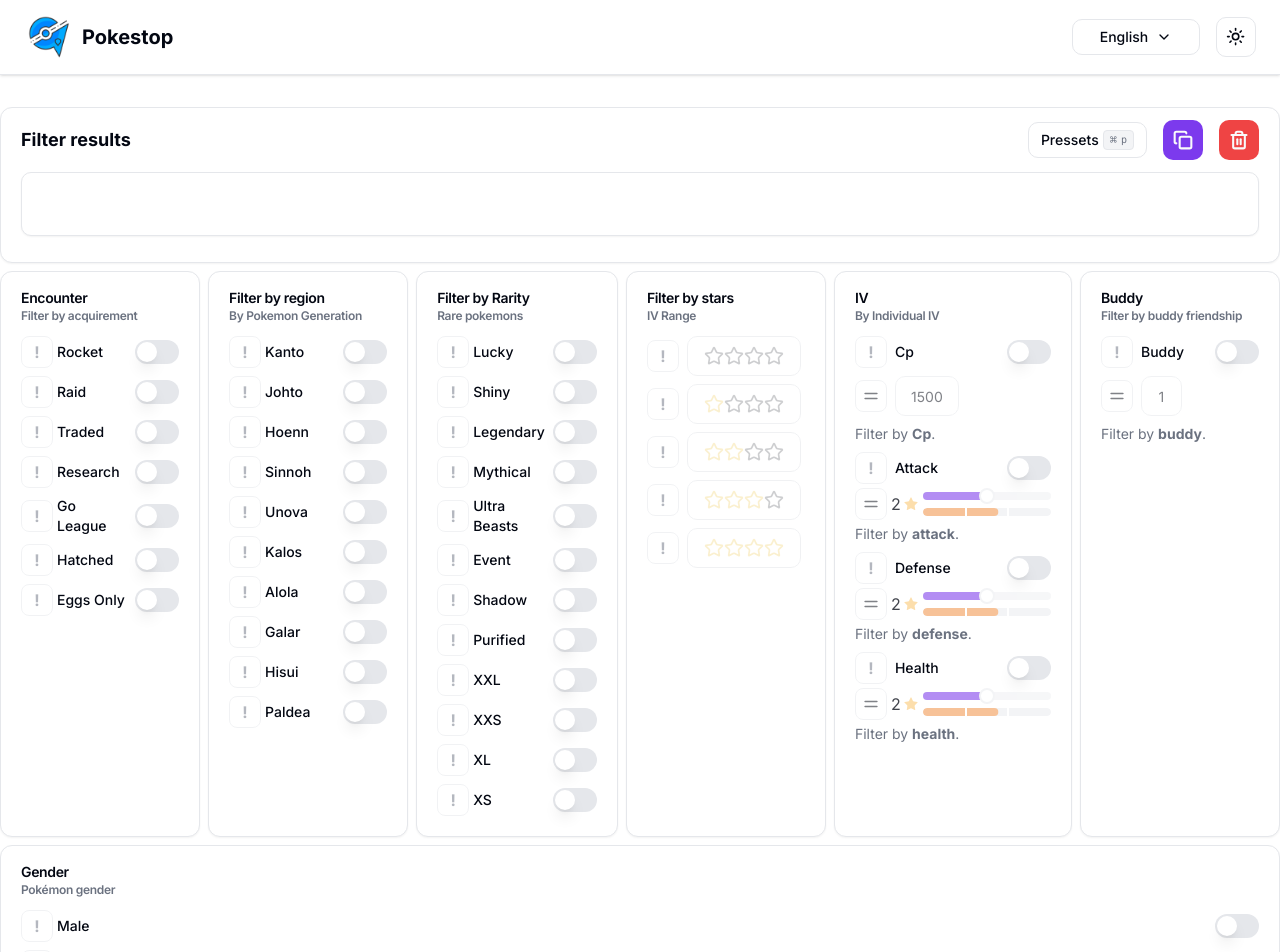
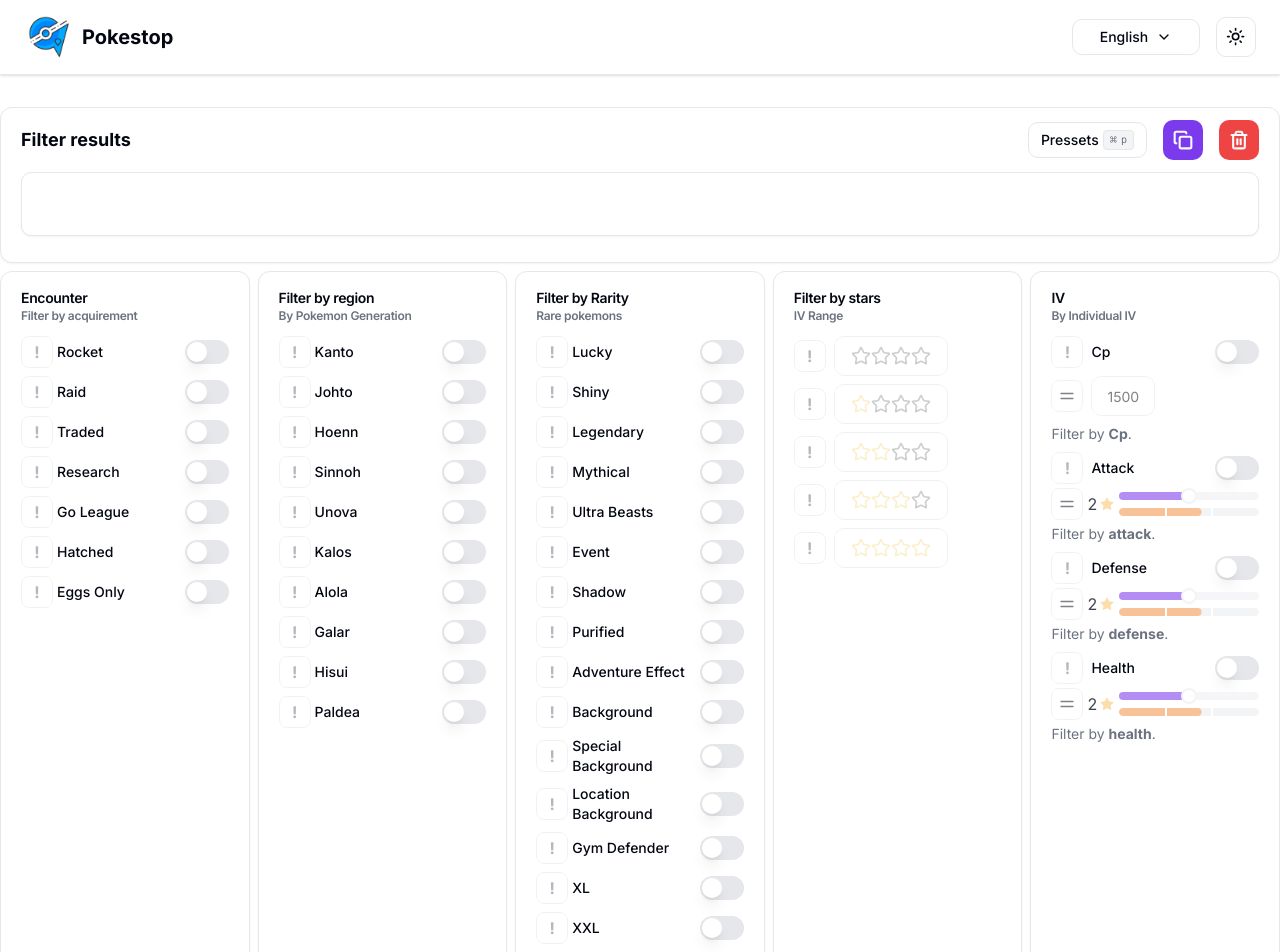
Before and after one commit to gugacarbo/pokestop, a Next.js app: page /en/filter in a window 1280 px wide. Shown: the top 952 px of the page. Built offline with nearby package versions, Linux system fonts and the light colour scheme.

Commit message:
more tags

```diff
--- a/locales/en/filters.json
+++ b/locales/en/filters.json
@@ -176,6 +176,26 @@
                 "name": "Ultra Beasts",
                 "value": "ultrabeasts"
             },
+            "adventureeffect": {
+                "name": "Adventure Effect",
+                "value": "adventureeffect"
+            },
+            "background": {
+                "name": "Background",
+                "value": "background"
+            },
+            "specialbackground": {
+                "name": "Special Background",
+                "value": "specialbackground"
+            },
+            "locationbackground": {
+                "name": "Location Background",
+                "value": "locationbackground"
+            },
+            "defender": {
+                "name": "Gym Defender",
+                "value": "defender"
+            },
             "xl": {
                 "name": "XL",
                 "value": "xl"
@@ -198,15 +218,18 @@
             "subtitle": "Pokémon gender",
             "male": {
                 "name": "Male",
-                "value": "male"
+                "value": "male",
+                "note": false
             },
             "female": {
                 "name": "female",
-                "value": "female"
+                "value": "female",
+                "note": false
             },
             "genderunknown": {
                 "name": "Unknown",
-                "value": "genderunknown"
+                "value": "genderunknown",
+                "note": false
             }
         }
     }
--- a/locales/pt-br/filters.json
+++ b/locales/pt-br/filters.json
@@ -191,6 +191,26 @@
       "xxs": {
         "name": "XXS",
         "value": "xxs"
+      },
+      "adventureeffect": {
+        "name": "Efeito Aventura",
+        "value": "efeitoaventura"
+      },
+      "background": {
+        "name": "Fundo",
+        "value": "fundo"
+      },
+      "defender": {
+        "name": "Defensor do Ginásio",
+        "value": "defensor"
+      },
+      "locationbackground": {
+        "name": "Plano de fundo da localização",
+        "value": "localizaçãofundo"
+      },
+      "specialbackground": {
+        "name": "Antecedentes Especiais",
+        "value": "fundoespecial"
       }
     },
     "gender": {
--- a/src/features/search-filter/filter-card.tsx
+++ b/src/features/search-filter/filter-card.tsx
@@ -16,7 +16,7 @@ function FilterCard({
   const t = useTranslations("filters");
 
   return (
-    <Card className="flex-1">
+    <Card className="flex-1 min-w-52 max-w-sm">
       <CardHeader className="flex-col space-y-0 pb-3">
         <CardTitle className="text-sm">
           {/* @ts-ignore */}
--- a/src/features/search-filter/schemas/search-filter-schema.ts
+++ b/src/features/search-filter/schemas/search-filter-schema.ts
@@ -72,10 +72,15 @@ const rarityFilterSchema = z.object({
   costume: booleanSchema,
   shadow: booleanSchema,
   purified: booleanSchema,
+  adventureeffect: booleanSchema,
+  background: booleanSchema,
+  specialbackground: booleanSchema,
+  locationbackground: booleanSchema,
+  defender: booleanSchema,
+  xl: booleanSchema,
   xxl: booleanSchema,
+  xs: booleanSchema,
   xxs: booleanSchema,
-  xl: booleanSchema,
-  xs: booleanSchema,
 });
 
 // ? Gender Filter
@@ -85,12 +90,25 @@ const genderFilterSchema = z.object({
   genderunknown: booleanSchema,
 });
 
+//? Evolve Filter
+const evolutionFilterSchema = z.object({
+  evolve: booleanSchema,
+  evolvenew: booleanSchema,
+  item: booleanSchema,
+  tradeevolve: booleanSchema,
+  evolvequest: booleanSchema,
+  fusion: booleanSchema,
+  megaevolve: booleanSchema,
+  megaevolve2: booleanSchema,
+});
+
 //| Tags Filter
 const tagsFilterSchema = z.object({
   region: regionFilterSchema,
   acquirement: acquirementFilterSchema,
   rarity: rarityFilterSchema,
   gender: genderFilterSchema,
+  evolution: evolutionFilterSchema,
 });
 
 // * All Filters
@@ -264,6 +282,26 @@ export const defaultValues: SearchFilter = searchFilterSchema.parse({
         value: false,
         not: false,
       },
+      adventureeffect: {
+        value: false,
+        not: false,
+      },
+      background: {
+        value: false,
+        not: false,
+      },
+      specialbackground: {
+        value: false,
+        not: false,
+      },
+      locationbackground: {
+        value: false,
+        not: false,
+      },
+      defender: {
+        value: false,
+        not: false,
+      },
 
       xxl: {
         value: false,
@@ -296,5 +334,39 @@ export const defaultValues: SearchFilter = searchFilterSchema.parse({
         not: false,
       },
     },
+    evolution: {
+      evolve: {
+        value: false,
+        not: false,
+      },
+      evolvenew: {
+        value: false,
+        not: false,
+      },
+      item: {
+        value: false,
+        not: false,
+      },
+      tradeevolve: {
+        value: false,
+        not: false,
+      },
+      evolvequest: {
+        value: false,
+        not: false,
+      },
+      fusion: {
+        value: false,
+        not: false,
+      },
+      megaevolve: {
+        value: false,
+        not: false,
+      },
+      megaevolve2: {
+        value: false,
+        not: false,
+      },
+    },
   },
 });
--- a/src/features/search-filter/stats/buddy-filter.tsx
+++ b/src/features/search-filter/stats/buddy-filter.tsx
@@ -79,10 +79,10 @@ function BuddyFilter() {
                     })
                   }
                 />
-                {field.value.value?.[1] && (
+                {field.value.value?.[1]>= 0 && (
                   <AlignHorizontalSpaceAroundIcon className="w-4 fill-foreground" />
                 )}
-                {field.value.value?.[1] && (
+                {field.value.value?.[1] >= 0 && (
                   <Input
                     type="number"
                     className="px-0 w-fit max-w-16 text-center"
```
